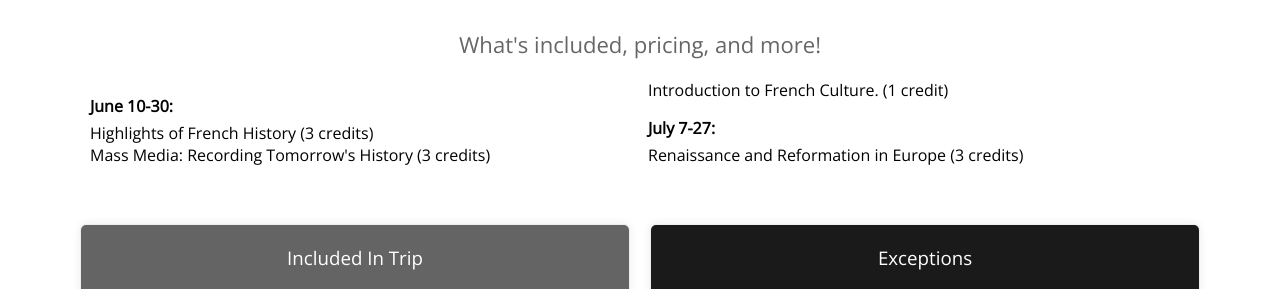
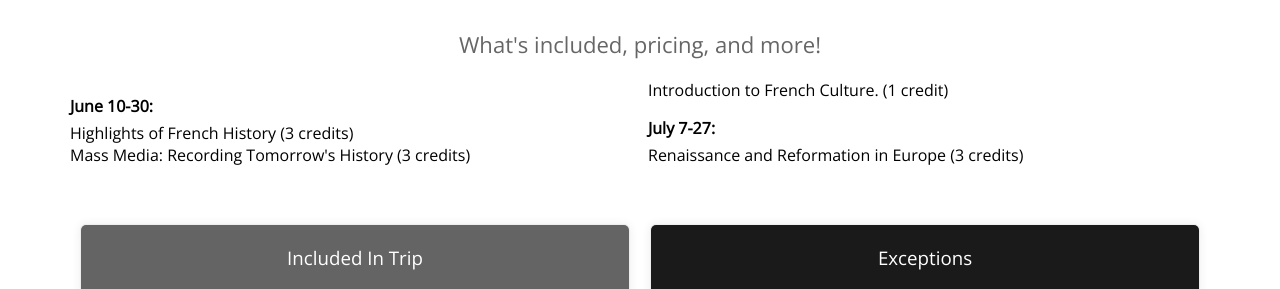
Before and after one commit to baritchie/project1, a Jekyll site: the page built from summerschoolprograms.html, in a window 1280 px wide. Shown: the part 233-522 px from the top of the page. Built offline with Jekyll 4.4.1, drawn with Linux system fonts in a browser that asks for light colours.

Commit message:
Updated 'summerschoolprograms.html' via CloudCannon

```diff
--- a/summerschoolprograms.html
+++ b/summerschoolprograms.html
@@ -57,7 +57,7 @@ faq:
     answer: 'FAQ Answer #4'
 ---
 
-<div class="container courses">
+<div class="courses">
     <dl class="editable">
         <dt>June 10-30:</dt>
         <dd>Highlights of French History (3 credits)</dd>
```
